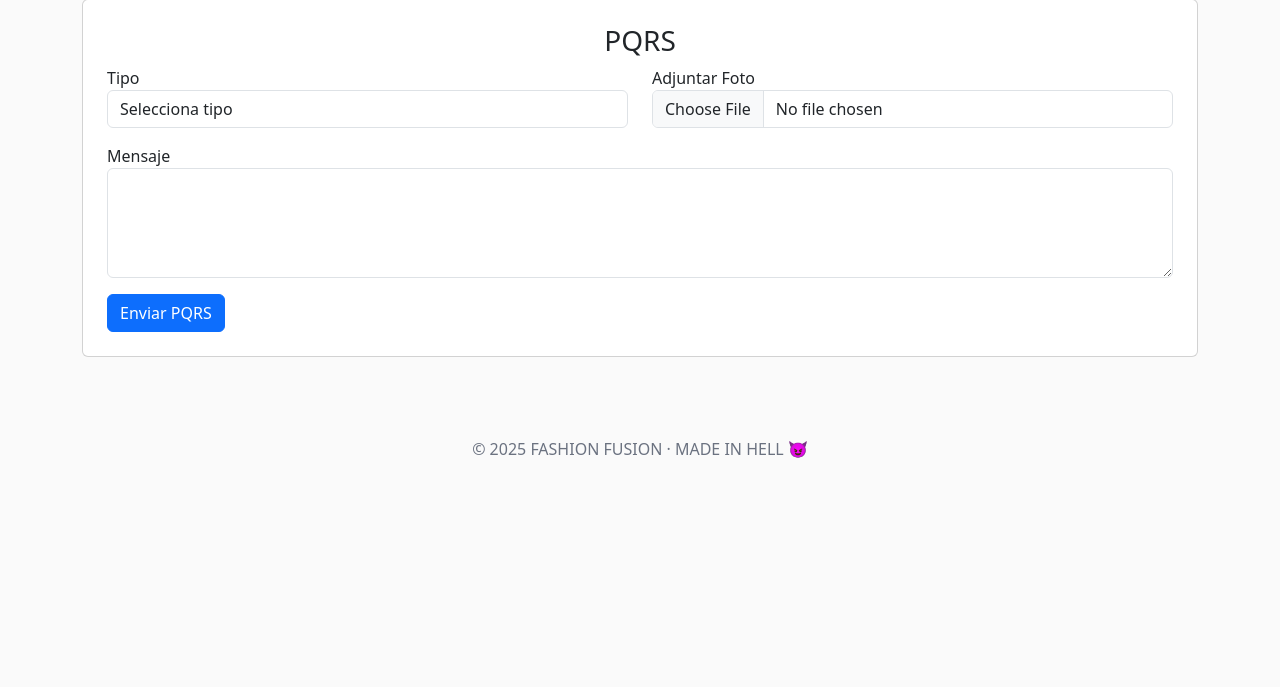
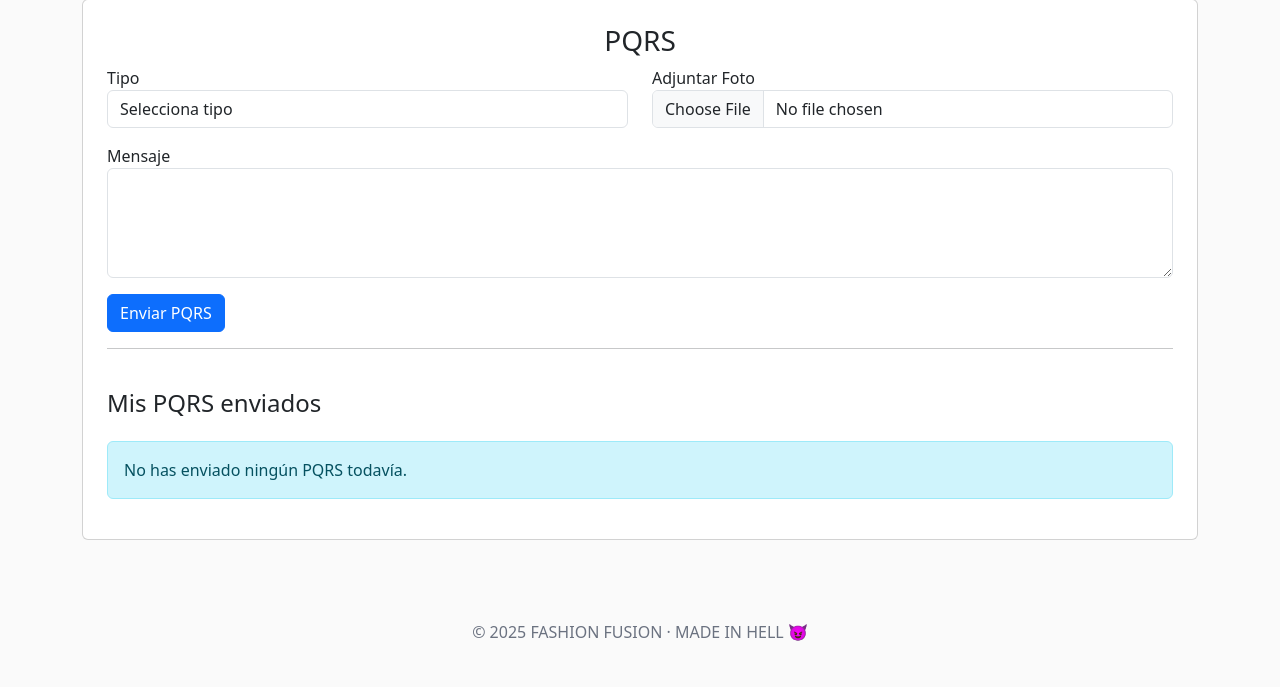
Before and after one commit to Lu120706/FashonFusion, a Flask app: page /pqrs in a window 1280 px wide. Shown: the part 113-800 px from the top of the page. Run offline with Flask 3, Linux system fonts and the light colour scheme; the visitor is signed in with stand-in values (Sample User, id 1).

Commit message:
listar de las pqrs

```diff
--- a/templates/pqrs.html
+++ b/templates/pqrs.html
@@ -40,6 +40,57 @@
 
             <button type="submit" class="btn btn-primary">Enviar PQRS</button>
         </form>
+
+        <hr>
+
+        <!-- 📋 Listado de PQRS -->
+        <h4 class="mt-4">Mis PQRS enviados</h4>
+        {% if pqrs_list %}
+            <div class="table-responsive">
+                <table class="table table-striped table-bordered mt-3">
+                    <thead class="table-dark">
+                        <tr>
+                            <th>ID</th>
+                            <th>Tipo</th>
+                            <th>Mensaje</th>
+                            <th>Fecha</th>
+                            <th>Estado</th>
+                            <th>Adjunto</th>
+                        </tr>
+                    </thead>
+                    <tbody>
+                        {% for pqrs in pqrs_list %}
+                        <tr>
+                            <td>{{ pqrs.id }}</td>
+                            <td>{{ pqrs.tipo }}</td>
+                            <td>{{ pqrs.mensaje }}</td>
+                            <td>{{ pqrs.fecha.strftime("%Y-%m-%d %H:%M") }}</td>
+                            <td>
+                                {% if pqrs.estado == "Pendiente" %}
+                                    <span class="badge bg-warning">Pendiente</span>
+                                {% elif pqrs.estado == "Resuelto" %}
+                                    <span class="badge bg-success">Resuelto</span>
+                                {% else %}
+                                    <span class="badge bg-secondary">{{ pqrs.estado }}</span>
+                                {% endif %}
+                            </td>
+                            <td>
+                                {% if pqrs.foto %}
+                                    <a href="{{ url_for('static', filename='uploads/' ~ pqrs.foto) }}" target="_blank">Ver</a>
+                                {% else %}
+                                    -
+                                {% endif %}
+                            </td>
+                        </tr>
+                        {% endfor %}
+                    </tbody>
+                </table>
+            </div>
+        {% else %}
+            <div class="alert alert-info mt-3">
+                No has enviado ningún PQRS todavía.
+            </div>
+        {% endif %}
     {% endif %}
 </div>
 {% endblock %}
```
